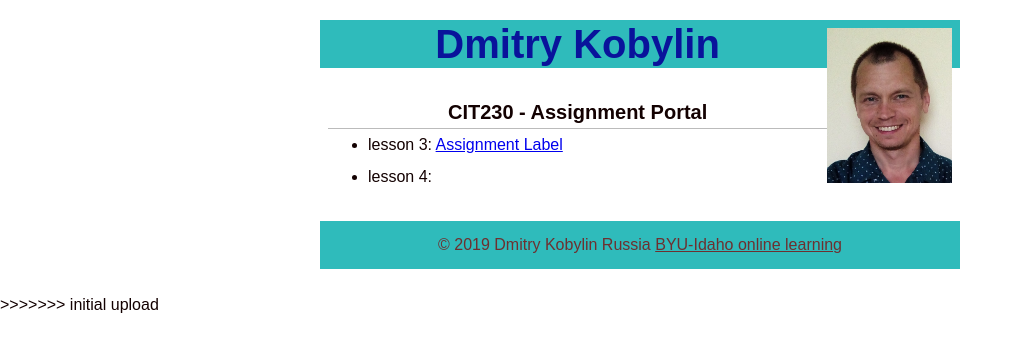
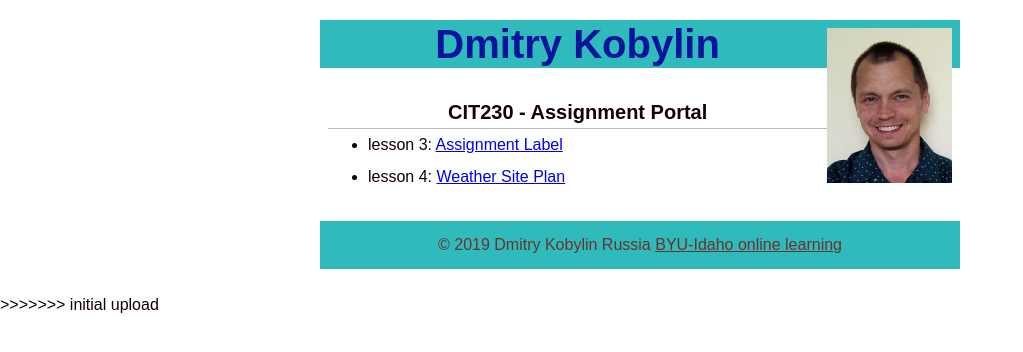
Before and after one commit to dimarussia/dimarussia.github.io, a plain HTML site: page index.html in a window 1280 px wide. Shown: the whole page, without its empty margins (0-1023 px from the left). Drawn offline with Linux system fonts and the light colour scheme.

Commit message:
upload changes

```diff
--- a/index.html
+++ b/index.html
@@ -17,7 +17,7 @@
             <h2>CIT230 - Assignment Portal</h2>
             <ul>
                 <li>lesson 3: <a href="assignments/lesson-3/fixedhtml.html">Assignment Label</a></li>
-                <li>lesson 4:</li>
+                <li>lesson 4: <a href="assignments/lesson-4/PGD2019.pdf">Weather Site Plan</a></li>
             </ul>
         </main>
         <footer>
```
